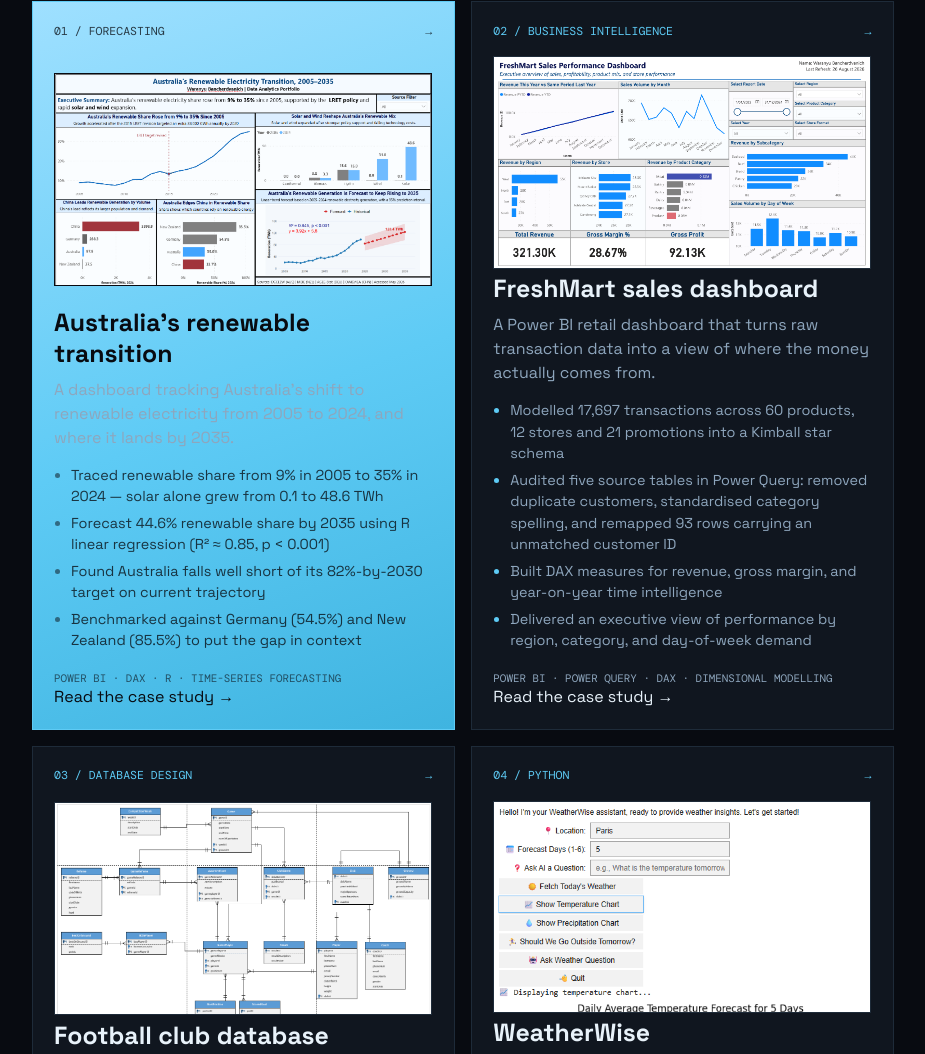
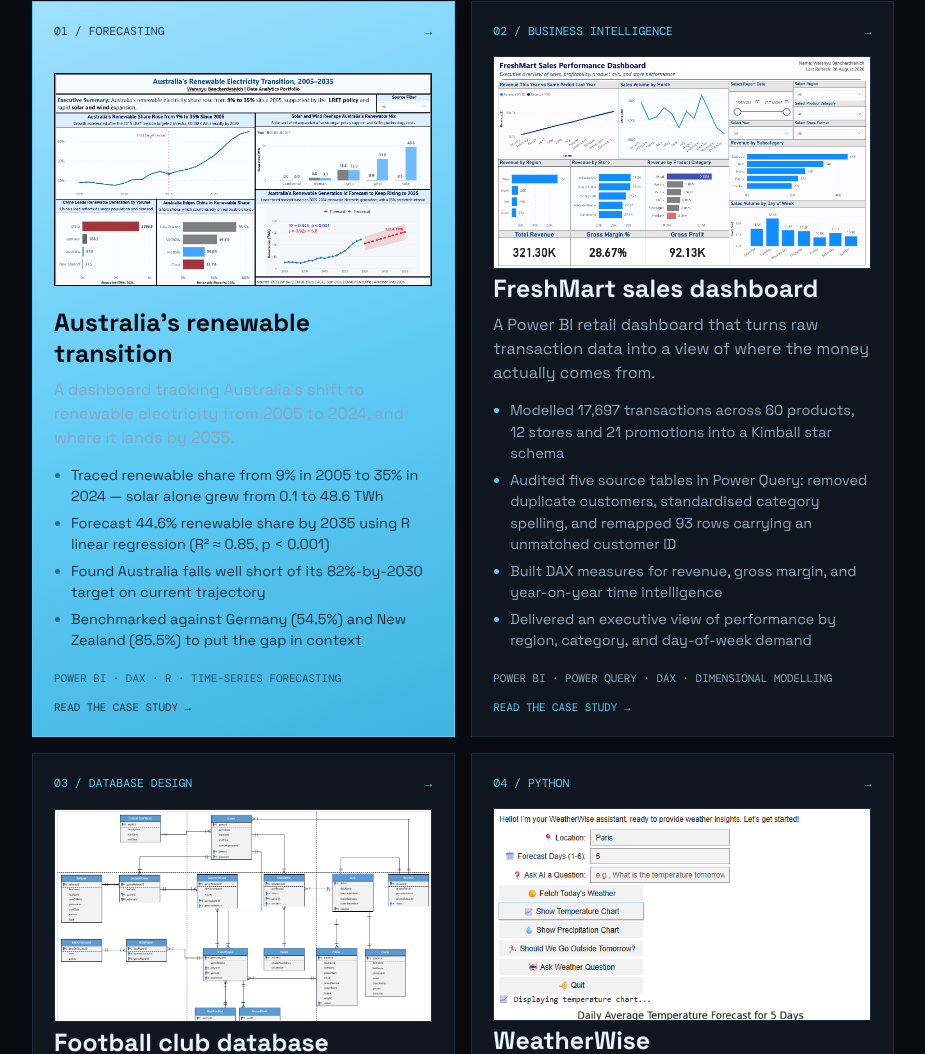
Before and after one commit to jo-bancherdvanich/waranyu-CV, a plain HTML site: page index.html in a window 1280 px wide. Shown: the part 2436-3490 px from the top of the page, without its empty margins (322-1247 px from the left). Drawn offline with nearby package versions, Linux system fonts and the light colour scheme.

Commit message:
Style project card hover CTA and dot texture

```diff
--- a/styles.css
+++ b/styles.css
@@ -114,6 +114,7 @@
 .placeholder-item { opacity: .7; }
 .project-grid { display: grid; grid-template-columns: repeat(2, 1fr); gap: 1rem; }
 .project-card {
+  position: relative;
   min-height: 270px;
   display: flex;
   flex-direction: column;
@@ -123,7 +124,39 @@
   background: var(--surface);
   border: 1px solid var(--line);
   text-decoration: none;
+  overflow: hidden;
   transition: transform .2s ease, border-color .2s ease, box-shadow .2s ease;
+}
+/* Dot texture, revealed on hover */
+.project-card::after {
+  content: "";
+  position: absolute;
+  inset: 0;
+  z-index: 0;
+  opacity: 0;
+  pointer-events: none;
+  background-image: radial-gradient(circle at center, rgba(232, 242, 250, .07) 1px, transparent 1px);
+  background-size: 4px 4px;
+  transition: opacity .3s ease;
+}
+.project-card-featured::after { background-image: radial-gradient(circle at center, rgba(8, 11, 17, .07) 1px, transparent 1px); }
+.project-card:hover::after { opacity: 1; }
+.project-card > * { position: relative; z-index: 1; }
+/* "Read the case study" — appears on hover, always visible on touch */
+.project-cta {
+  display: block;
+  margin-top: .9rem;
+  opacity: 0;
+  color: var(--accent);
+  font-family: "DM Mono", monospace;
+  font-size: .68rem;
+  text-transform: uppercase;
+  transition: opacity .25s ease;
+}
+.project-card-featured .project-cta { color: rgba(8, 11, 17, .8); }
+.project-card:hover .project-cta, .project-card:focus-visible .project-cta { opacity: 1; }
+@media (hover: none) {
+  .project-cta { opacity: 1; }
 }
 .project-card:hover { transform: translateY(-4px); border-color: var(--accent); box-shadow: 0 12px 40px rgba(94, 203, 245, .12); }
 .project-card .card-top { color: var(--accent); }
```
